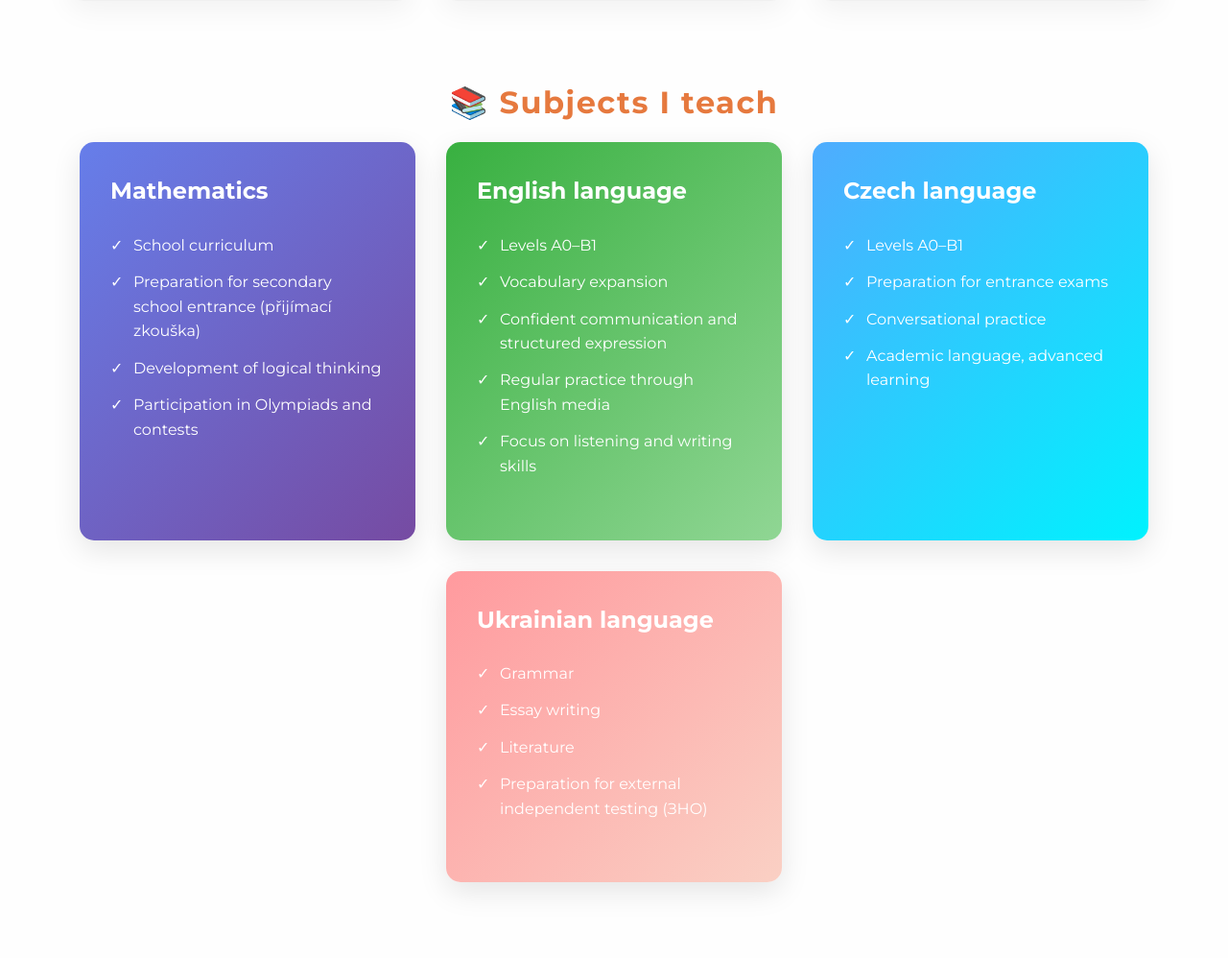
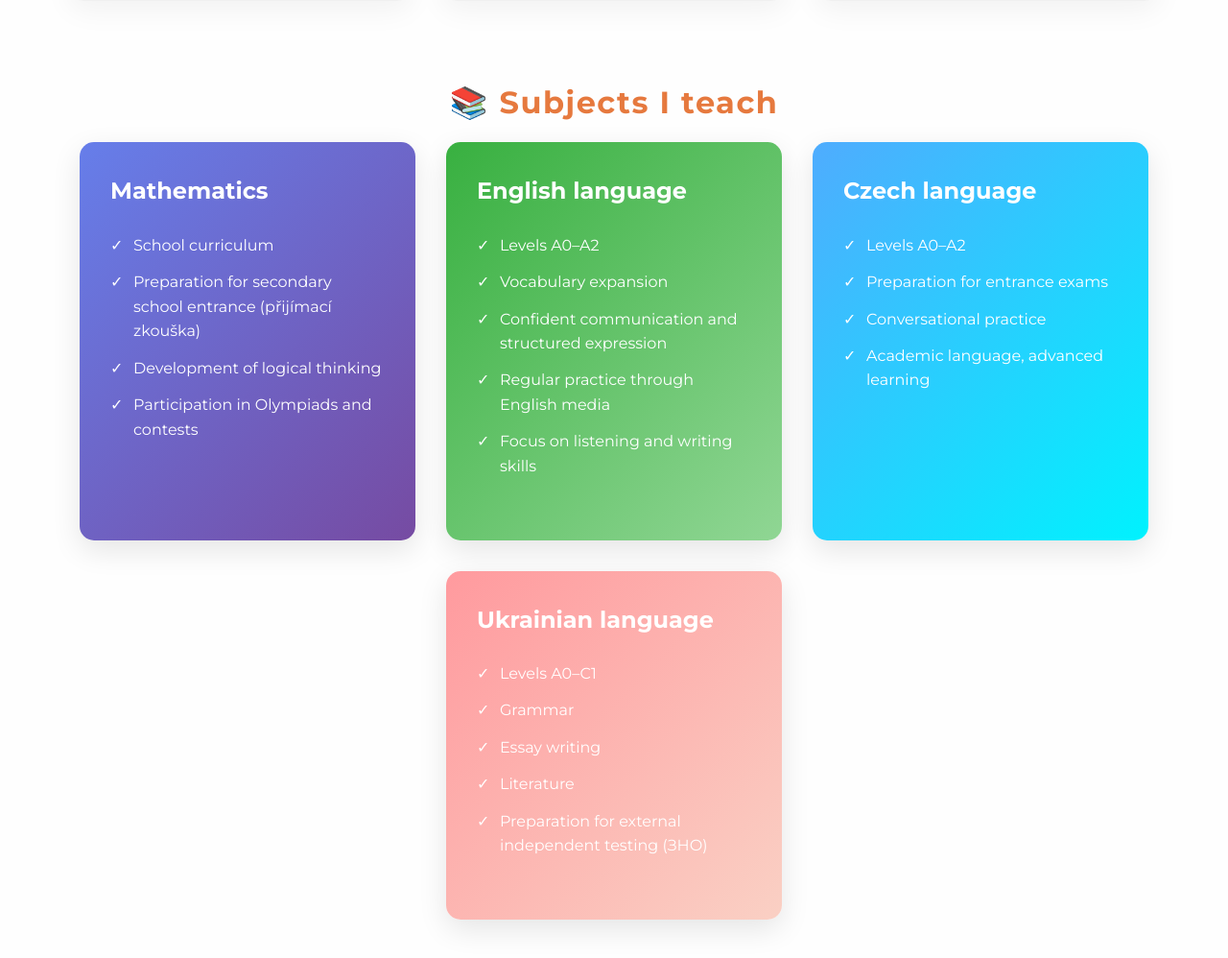
Before and after one commit to karynasorokina/karyna029.github.io, a Flask app: page /speciality_mentor.html_en in a window 1280 px wide. Shown: the part 1618-2616 px from the top of the page at 96% size. Run offline with Flask 3, Linux system fonts and the light colour scheme.

Commit message:
Update speciality_mentor_en.html

```diff
--- a/templates/speciality_mentor_en.html
+++ b/templates/speciality_mentor_en.html
@@ -86,7 +86,7 @@
       <div class="subject-content">
         <h3 style="color: white">English language</h3>
         <ul>
-          <li>Levels A0–B1</li>
+          <li>Levels A0–A2</li>
           <li>Vocabulary expansion</li>
           <li>Confident communication and structured expression</li>
           <li>Regular practice through English media</li>
@@ -99,7 +99,7 @@
       <div class="subject-content">
         <h3 style="color: white">Czech language</h3>
         <ul>
-          <li>Levels A0–B1</li>
+          <li>Levels A0–A2</li>
           <li>Preparation for entrance exams</li>
           <li>Conversational practice</li>
           <li>Academic language, advanced learning</li>
@@ -111,6 +111,7 @@
       <div class="subject-content">
         <h3 style="color: white">Ukrainian language</h3>
         <ul>
+          <li>Levels A0–C1</li>
           <li>Grammar</li>
           <li>Essay writing</li>
           <li>Literature</li>
```
